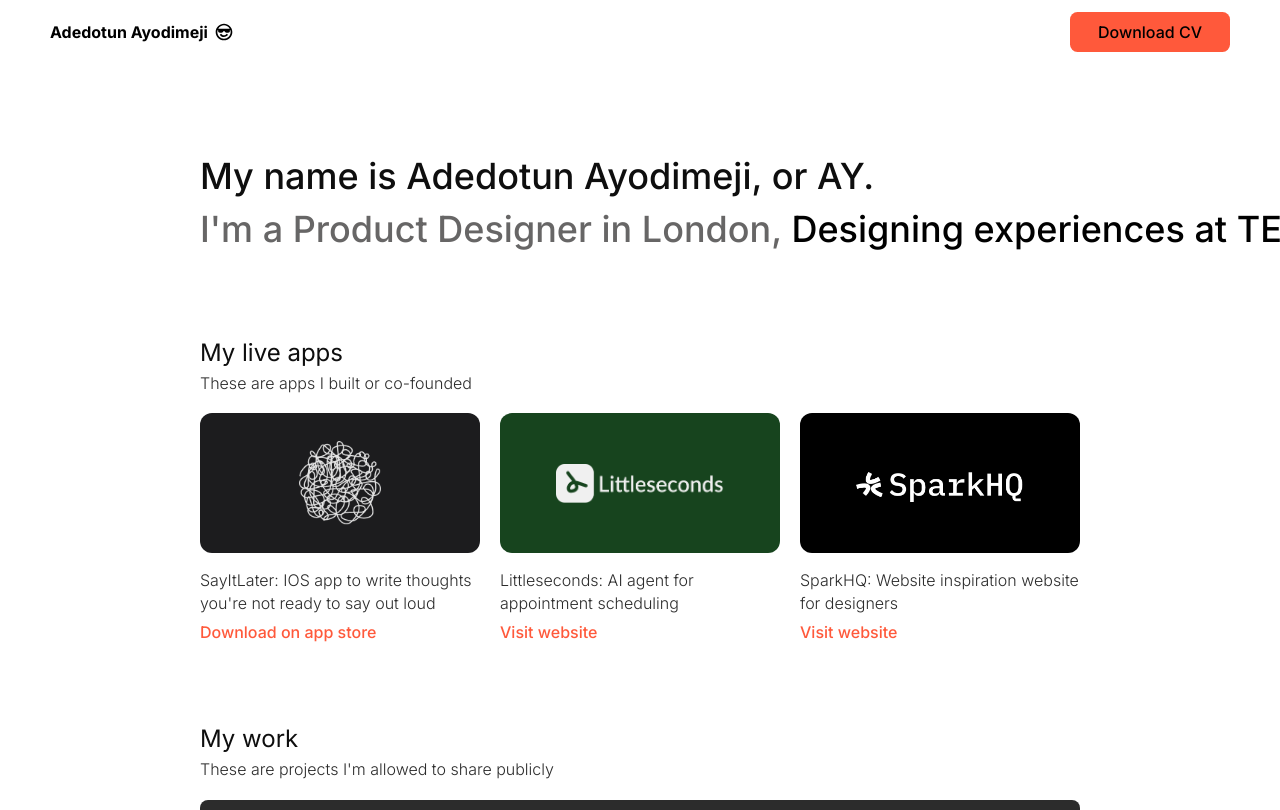
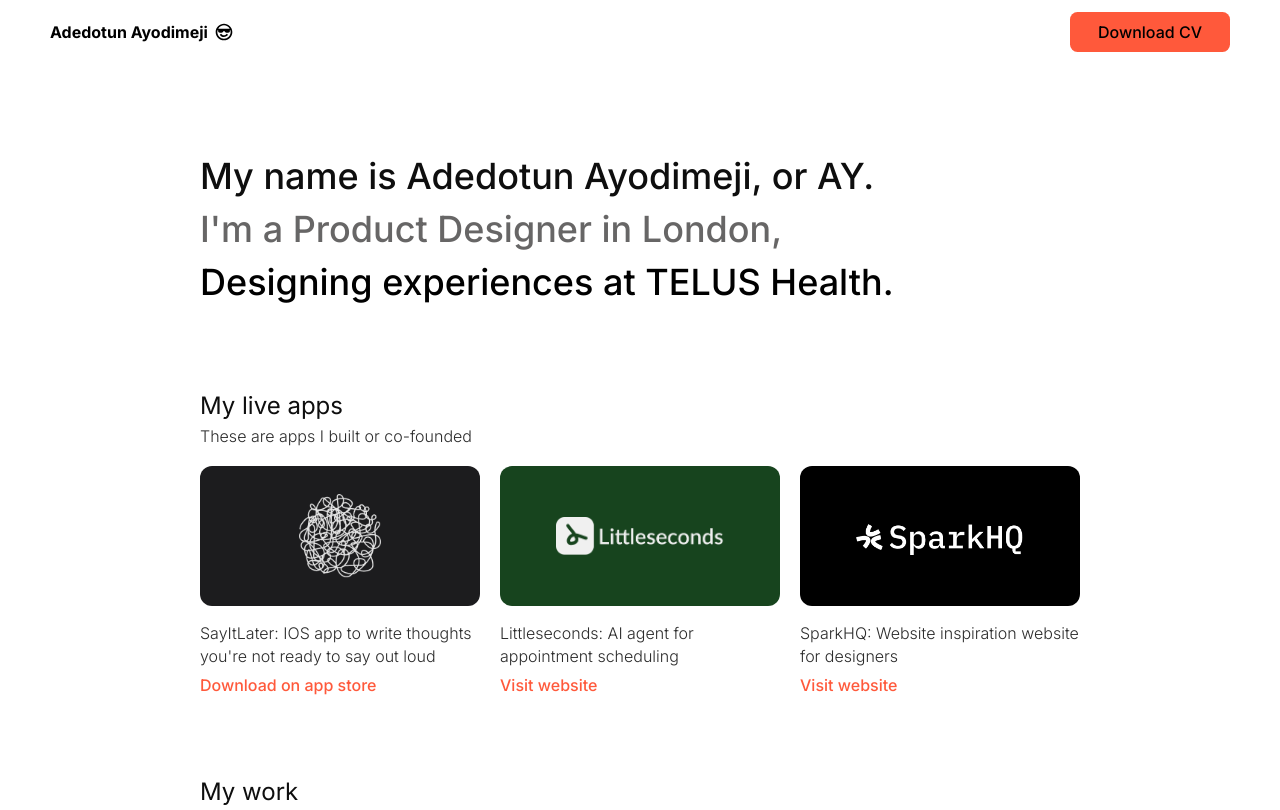
Before and after one commit to throve/dotun, a Next.js app: page / in a window 1280 px wide. Shown: the top 810 px of the page. Built offline with nearby package versions, Linux system fonts and the light colour scheme.

Commit message:
Make 'Designing experiences at TELUS Health.' go to new line with cursor staying after fullstop

```diff
--- a/app/globals.scss
+++ b/app/globals.scss
@@ -460,17 +460,19 @@
     .hero-location {
       color: #676666;
       display: inline-block;
-      white-space: nowrap;
     }
 
     .hero-location-text {
       color: #676666;
+    }
+
+    .hero-location-black-wrapper {
+      display: inline-block;
       white-space: nowrap;
     }
 
     .hero-location-black {
       color: #000;
-      white-space: nowrap;
     }
 
     .typing-cursor {
@@ -478,7 +480,6 @@
       color: #676666;
       font-weight: 400;
       margin-left: 2px;
-      white-space: nowrap;
       animation: blink 1s infinite;
     }
 
--- a/components/Hero/index.jsx
+++ b/components/Hero/index.jsx
@@ -5,6 +5,7 @@
 
 const Hero = () => {
   const typingTextRef = useRef(null)
+  const typingTextRef2 = useRef(null)
   const cursorRef = useRef(null)
   const animationStartedRef = useRef(false)
 
@@ -16,13 +17,16 @@
     const textPart1 = "I'm a Product Designer in London, "
     const textPart2 = "Designing experiences at TELUS Health."
     const typingElement = typingTextRef.current
+    const typingElement2 = typingTextRef2.current
     const cursorElement = cursorRef.current
 
-    if (!typingElement || !cursorElement) return
+    if (!typingElement || !typingElement2 || !cursorElement) return
 
     // Set initial state
     let currentText = ''
-    typingElement.innerHTML = ''
+    let currentText2 = ''
+    typingElement.textContent = ''
+    typingElement2.textContent = ''
     cursorElement.style.opacity = '1'
 
     // Create timeline for typing animation
@@ -34,19 +38,18 @@
 
       tl.call(() => {
         currentText += char
-        typingElement.innerHTML = `<span class="hero-location-text">${currentText}</span>`
+        typingElement.textContent = currentText
       })
       tl.to({}, { duration: delay })
     })
 
-    // Type second part (black)
-    let currentText2 = ''
+    // Type second part (black) - this will go to a new line
     textPart2.split('').forEach((char) => {
       const delay = char === ' ' ? 0.03 : char === ',' || char === '.' ? 0.15 : 0.06
 
       tl.call(() => {
         currentText2 += char
-        typingElement.innerHTML = `<span class="hero-location-text">${currentText}</span><span class="hero-location-black">${currentText2}</span>`
+        typingElement2.textContent = currentText2
       })
       tl.to({}, { duration: delay })
     })
@@ -73,9 +76,13 @@
     <div className="hero" >
         <p className="hero-intro">
           My name is Adedotun Ayodimeji, or AY.<br />
-          <span className="hero-location" style={{ whiteSpace: 'nowrap' }}>
-            <span ref={typingTextRef} style={{ whiteSpace: 'nowrap' }}></span>
-            <span ref={cursorRef} className="typing-cursor">|</span>
+          <span className="hero-location">
+            <span ref={typingTextRef} className="hero-location-text"></span>
+            <br />
+            <span className="hero-location-black-wrapper">
+              <span ref={typingTextRef2} className="hero-location-black"></span>
+              <span ref={cursorRef} className="typing-cursor">|</span>
+            </span>
           </span>
         </p>
 
```
